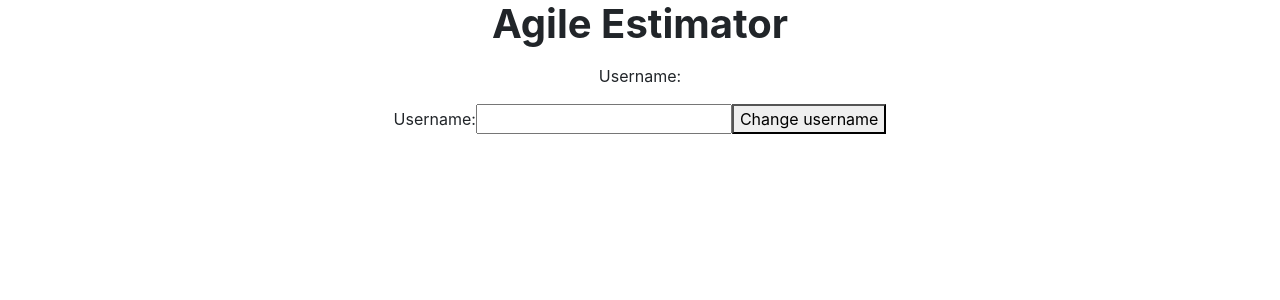
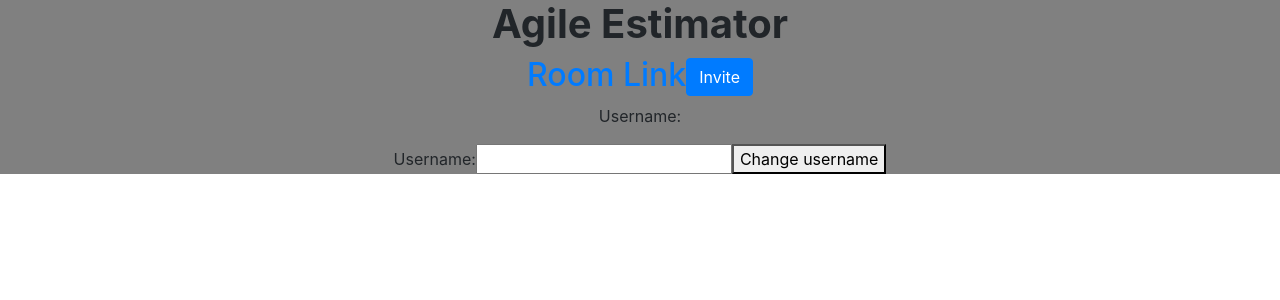
Before and after one commit to doguhanyeke/AgileEstimation, a React (Create React App) app in the folder client/: page /room/1 in a window 1280 px wide. Shown: the top 300 px of the page. Built offline with nearby package versions, Linux system fonts and the light colour scheme; no server answers.

Commit message:
copy to clipboard

```diff
--- a/client/package.json
+++ b/client/package.json
@@ -36,6 +36,7 @@
     "bootstrap": "^4.5.3",
     "react": "^17.0.1",
     "react-bootstrap": "^1.4.0",
+    "react-copy-to-clipboard": "^5.0.3",
     "react-dom": "^17.0.1",
     "react-icons": "^4.1.0",
     "react-router-dom": "^5.2.0",
--- a/client/src/App.css
+++ b/client/src/App.css
@@ -28,6 +28,39 @@
   color: #61dafb;
 }
 
+.coupon-applied {
+  border-color: green !important;
+  background: #bdffb4;
+}
+.lucky-coupon {
+  border: 5px dashed #ccc;
+  width: 320px;
+  display: inline-block;
+  font-size: 1.2em;
+}
+
+.lucky-coupon-code {
+  padding: 15px;
+  display: inline-block;
+  float: left;
+  font-weight: bold;
+}
+
+.copy-code {
+  padding: 10px;
+  display: flex;
+  align-items: center;
+  justify-content: center;
+  cursor: pointer;
+}
+
+.coupon-copied {
+  padding: 13px 0px;
+  display: inline-block;
+  color: green;
+  font-size: 19px;
+}
+
 @keyframes App-logo-spin {
   from {
     transform: rotate(0deg);
--- a/client/src/App.js
+++ b/client/src/App.js
@@ -16,6 +16,8 @@ import {
   Link,
   useHistory,
 } from 'react-router-dom'
+import { CopyToClipboard } from 'react-copy-to-clipboard';
+import {localhost} from './config.json'
 
 const  App = () => {
   const [isAdmin, setIsAdmin] = useState(false || localStorage.getItem("isAdmin"))
@@ -25,6 +27,8 @@ const  App = () => {
   const [userList, setUserList] = useState([])
   const [voteList, setVoteList] = useState([])
   const [resultList, setResultList] = useState([])
+  const [copied, setCopied] = useState(false);
+  const [copyButtonValue, setCopyButtonValue] = useState('Invite')
 
   const history = useHistory();
 
@@ -84,9 +88,8 @@ const  App = () => {
     console.log(e.target.roomID.value)
     history.push(`/room/${e.target.roomID.value}`)
   }
-
   return (
-    <div className="text-center" >
+    <div className="text-center" style={{backgroundColor: 'grey'}}>
       <h1 className="font-weight-bold">
         Agile Estimator
       </h1>
@@ -97,10 +100,17 @@ const  App = () => {
             <Row className="justify-content-md-center">
               <Col>
                 <h2>
-                  { roomID
-                  ? <Link to={`/room/${roomID}`}>Room Link</Link>
-                  : null
-                  }
+                  <Link to={`/room/${roomID}`}>Room Link</Link>
+                  <CopyToClipboard text={`${localhost}/room/${roomID}`}
+                    onCopy={() => {
+                      setCopied(true)
+                      setCopyButtonValue('Copied!')
+                      setTimeout(() => {
+                        setCopyButtonValue('Invite')
+                      }, 5000)
+                    }}>
+                    <Button>{copyButtonValue}</Button>
+                  </CopyToClipboard>
                 </h2>
               </Col>
             </Row>
--- a/client/src/components/CardSelection/CardsPanel.js
+++ b/client/src/components/CardSelection/CardsPanel.js
@@ -10,7 +10,7 @@ const CardsPanel = (props) => {
     const roomID = props.roomID
     //const color = props.selected ? props.selectedColor : props.defaultColor
     const [selectedCardIndex, setSelectedCardIndex] = useState(null);
-    const cardScores = [1,2,3,5,8,13,21];
+    const cardScores = [0,1,2,3,5,8,13,21];
 
     const voteScore = function () {
         // console.log("do http call with score" + cardScores[selectedCardIndex])
--- a/client/src/components/Footer.js
+++ b/client/src/components/Footer.js
@@ -1,7 +1,5 @@
 import React from 'react';
 import { FaBeer } from 'react-icons/fa';
-import { Link } from 'react-router-dom';
-import { FontAwesomeIcon } from '@fortawesome/react-fontawesome'
 
 
 const Footer = () => {
--- a/client/src/components/Room.js
+++ b/client/src/components/Room.js
@@ -85,9 +85,10 @@ const Room = (props) => {
                 <button type="submit">Change username</button>
                 </form>
             </div>
-            <div>
+            <div style={{display: 'flex', justifyContent: 'center'}}>
                 {roundState && <UserTable userList={props.userList} roundState={roundState} voteList={voteList}/>}
-                {console.log(props.resultList)}
+            </div>
+            <div style={{display: 'flex', justifyContent: 'center'}}>
                 {roundState === "finish" ? <ResultTable resultList={props.resultList}/> : null }
             </div>
             <div>
--- /dev/null
+++ b/client/src/config.json
@@ -0,0 +1,4 @@
+{
+    "baseUrl": "http://localhost:3001",
+    "localhost": "http://localhost:3000"
+}
--- a/client/src/services/room.js
+++ b/client/src/services/room.js
@@ -1,6 +1,5 @@
 import axios from 'axios'
-
-const baseUrl = 'http://localhost:3001'
+import {baseUrl} from '../config.json'
 
 const returnAuthConfig = (token) => {
   return {
```
Also changed, not shown: 1 other file (tests, documents, lock files or other folders).
